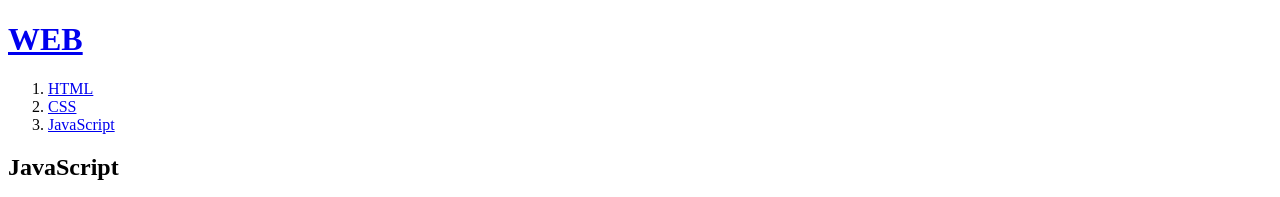
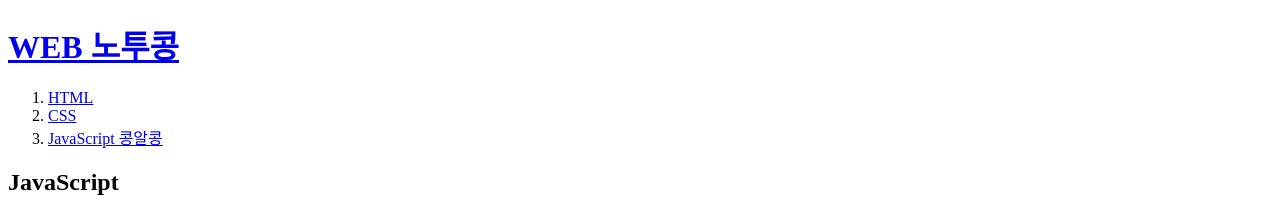
Before and after one commit to yun1653/nodejs-heroku-test, a website: page 3.html in a window 1280 px wide. Shown: the top 197 px of the page. Drawn offline with Linux system fonts and the light colour scheme.

Commit message:
콩알콩

```diff
--- a/3.html
+++ b/3.html
@@ -1,19 +1,29 @@
-<!doctype html>
+<!DOCTYPE html>
 <html>
   <head>
     <title>WEB1 - JavaScript</title>
-  <meta charset="utf-8">
+    <meta charset="utf-8" />
   </head>
   <body>
-  <h1><a href="index.html">WEB</a></h1>
+    <h1><a href="index.html">WEB 노투콩</a></h1>
     <ol>
       <li><a href="1.html">HTML</a></li>
       <li><a href="2.html">CSS</a></li>
-    <li><a href="3.html">JavaScript</a></li>
+      <li><a href="3.html">JavaScript 콩알콩</a></li>
     </ol>
     <h2>JavaScript</h2>
     <p>
-    JavaScript (/ˈdʒɑːvəˌskrɪpt/[6]), often abbreviated as JS, is a high-level, dynamic, weakly typed, prototype-based, multi-paradigm, and interpreted programming language. Alongside HTML and CSS, JavaScript is one of the three core technologies of World Wide Web content production. It is used to make webpages interactive and provide online programs, including video games. The majority of websites employ it, and all modern web browsers support it without the need for plug-ins by means of a built-in JavaScript engine. Each of the many JavaScript engines represent a different implementation of JavaScript, all based on the ECMAScript specification, with some engines not supporting the spec fully, and with many engines supporting additional features beyond ECMA.
+      JavaScript (/ˈdʒɑːvəˌskrɪpt/[6]), often abbreviated as JS, is a
+      high-level, dynamic, weakly typed, prototype-based, multi-paradigm, and
+      interpreted programming language. Alongside HTML and CSS, JavaScript is
+      one of the three core technologies of World Wide Web content production.
+      It is used to make webpages interactive and provide online programs,
+      including video games. The majority of websites employ it, and all modern
+      web browsers support it without the need for plug-ins by means of a
+      built-in JavaScript engine. Each of the many JavaScript engines represent
+      a different implementation of JavaScript, all based on the ECMAScript
+      specification, with some engines not supporting the spec fully, and with
+      many engines supporting additional features beyond ECMA.
     </p>
   </body>
 </html>
```
Lines whose indentation alone changed are shown as unchanged.
